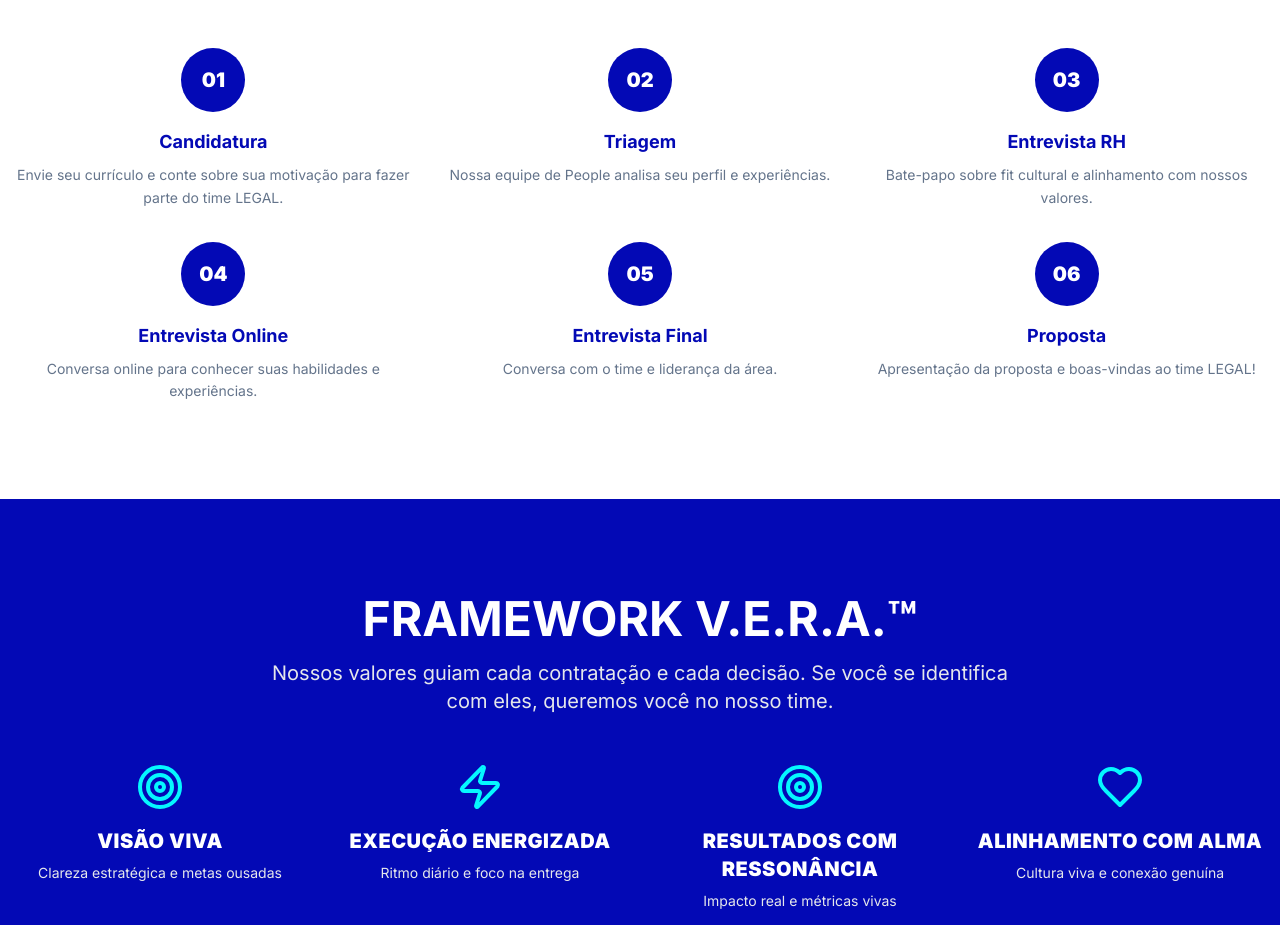
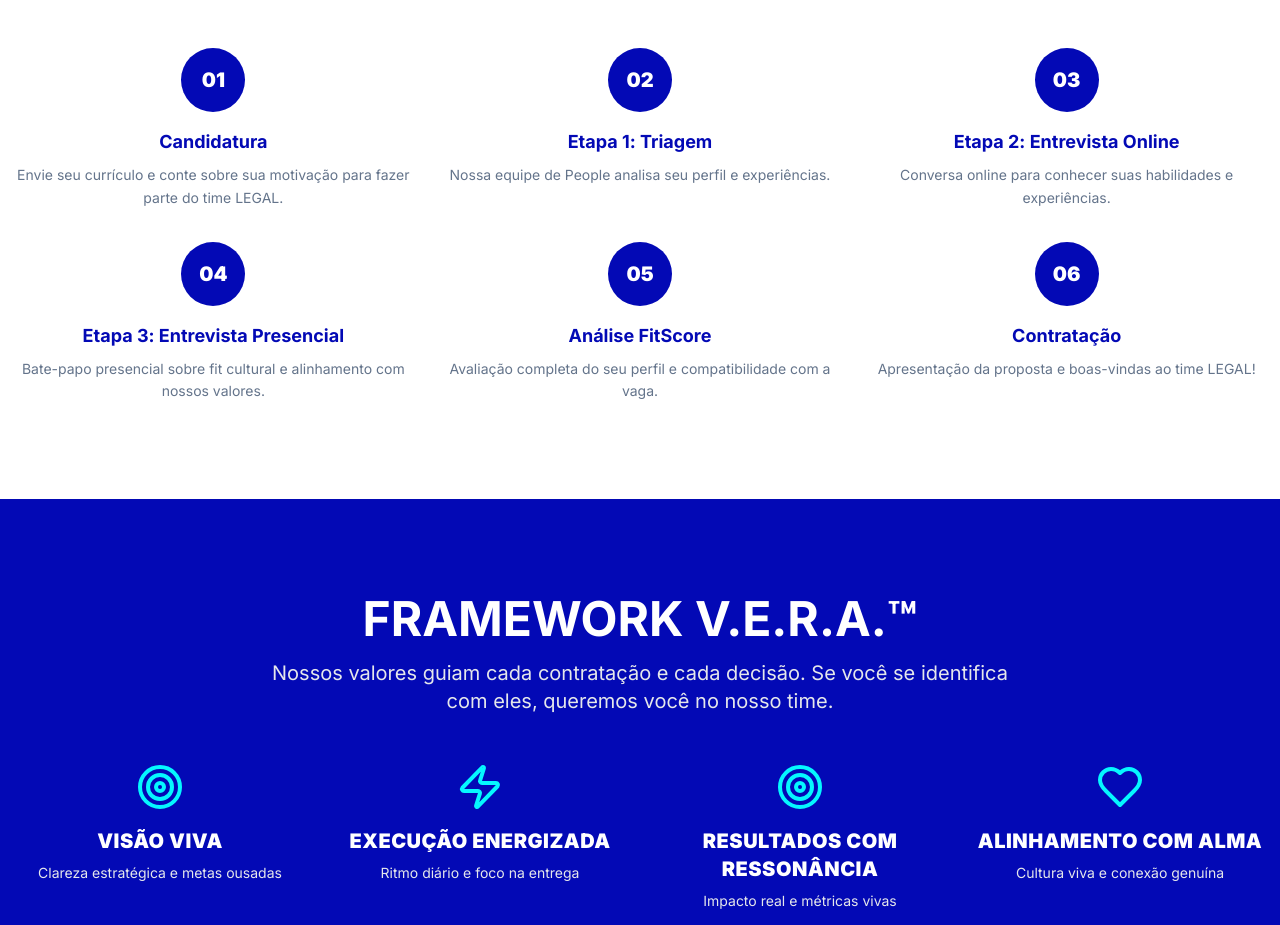
Before and after one commit to DesenvolvedoresLEGAL/oplegal-v12, a React (Vite) app: page /vagas in a window 1280 px wide. Shown: the part 3224-4149 px from the top of the page. Built offline with nearby package versions, Linux system fonts and the light colour scheme.

Commit message:
Refactor: Update selection process order
Adjust the order of the selection process steps.

```diff
--- a/src/pages/VagasPage.tsx
+++ b/src/pages/VagasPage.tsx
@@ -132,27 +132,27 @@ const processSteps = [
   },
   {
     step: "02",
-    title: "Triagem",
+    title: "Etapa 1: Triagem",
     description: "Nossa equipe de People analisa seu perfil e experiências."
   },
   {
     step: "03",
-    title: "Entrevista RH",
-    description: "Bate-papo sobre fit cultural e alinhamento com nossos valores."
+    title: "Etapa 2: Entrevista Online",
+    description: "Conversa online para conhecer suas habilidades e experiências."
   },
   {
     step: "04",
-    title: "Entrevista Online",
-    description: "Conversa online para conhecer suas habilidades e experiências."
+    title: "Etapa 3: Entrevista Presencial",
+    description: "Bate-papo presencial sobre fit cultural e alinhamento com nossos valores."
   },
   {
     step: "05",
-    title: "Entrevista Final",
-    description: "Conversa com o time e liderança da área."
+    title: "Análise FitScore",
+    description: "Avaliação completa do seu perfil e compatibilidade com a vaga."
   },
   {
     step: "06",
-    title: "Proposta",
+    title: "Contratação",
     description: "Apresentação da proposta e boas-vindas ao time LEGAL!"
   }
 ];
```
